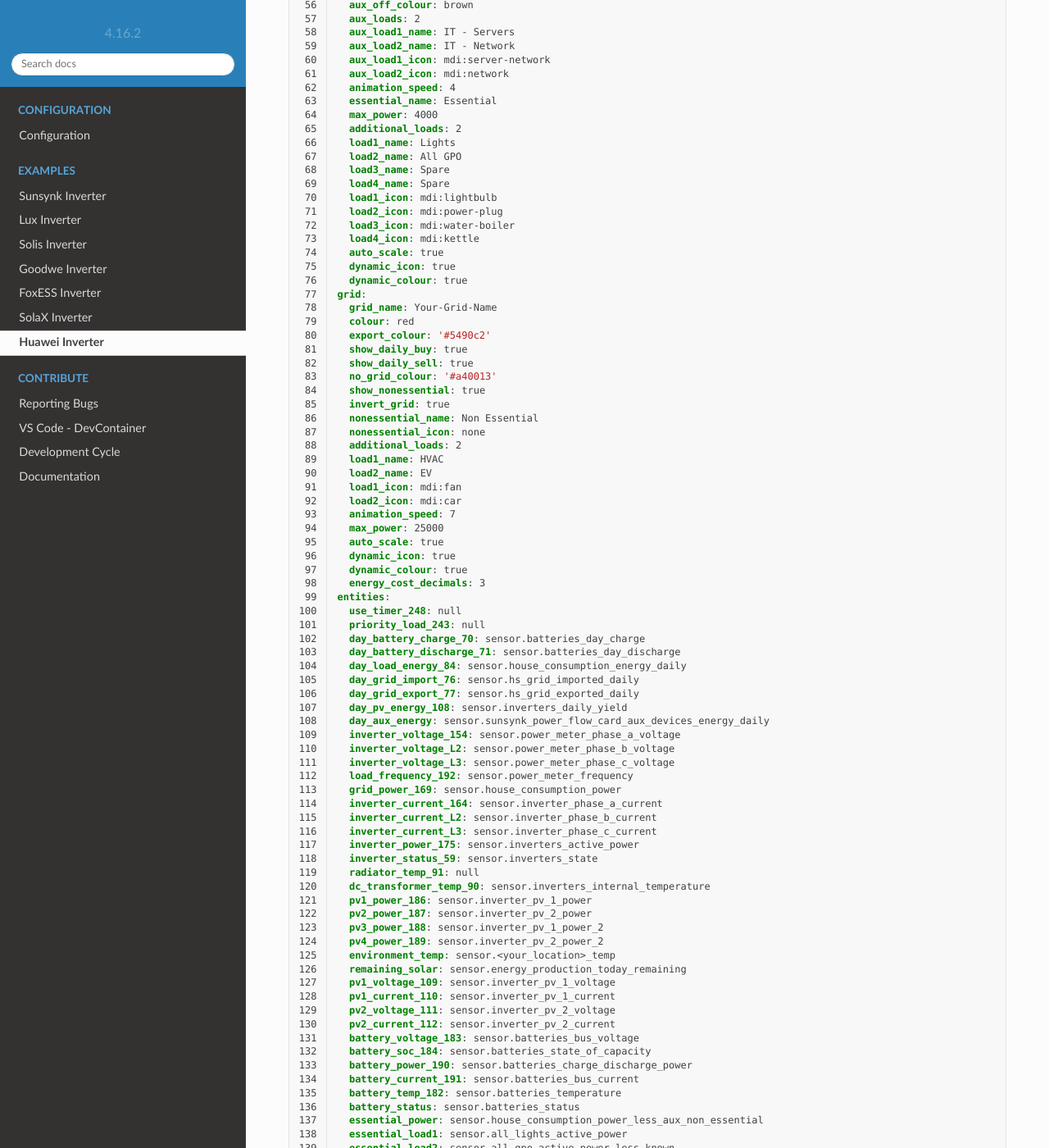
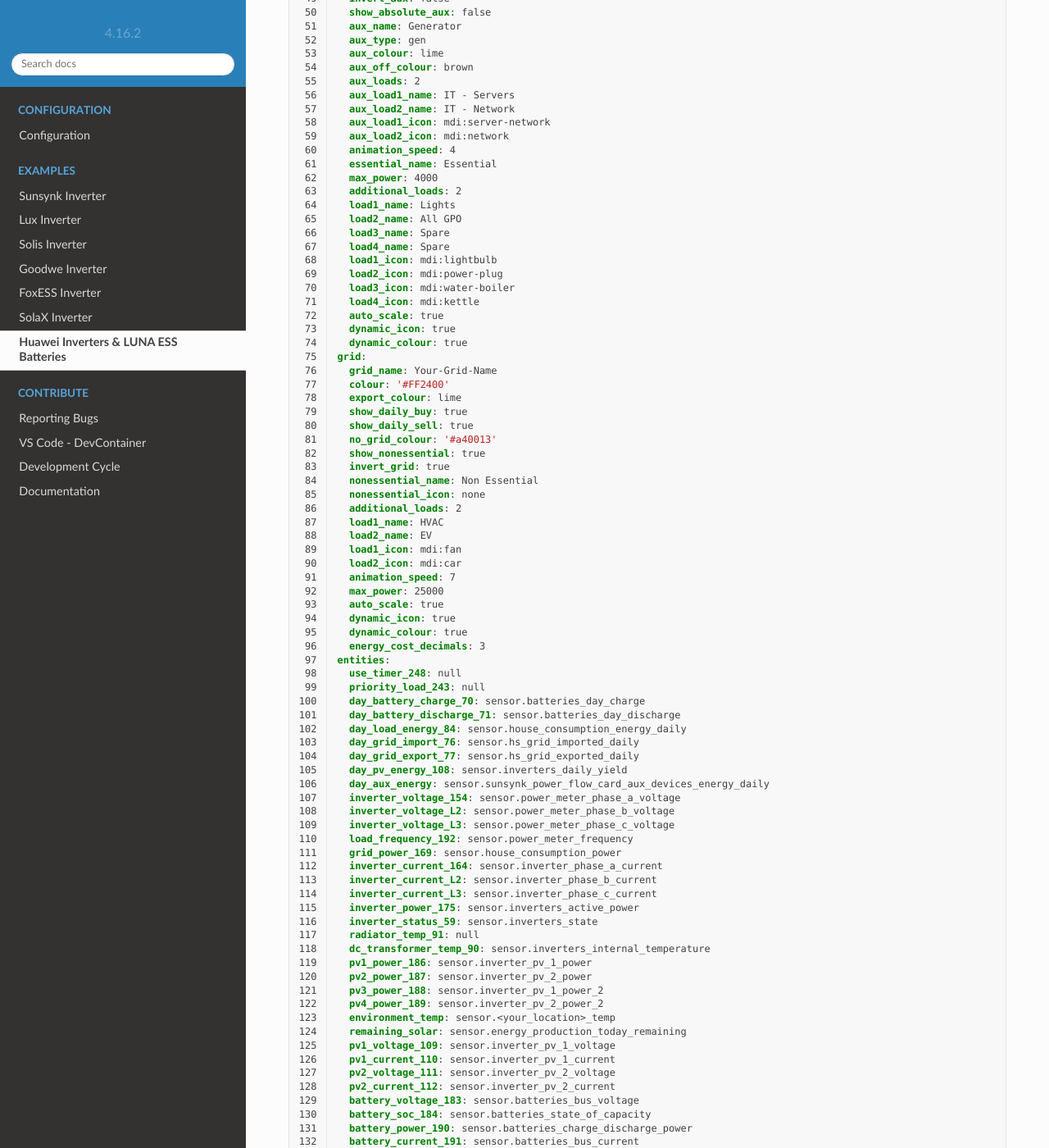
Before and after one commit to slipx06/sunsynk-power-flow-card, a Sphinx documentation site: the page built from docs/examples/huawei.rst, in a window 1280 px wide and 1400 px high, scrolled down 9669 px. Shown: the whole window at 82% size. Built offline with Sphinx 7.4.7 and the Read the Docs theme 2.0.0, drawn with Linux system fonts in a browser that asks for light colours; some of the changed text lies outside the part shown.

Commit message:
Update huawei.rst

```diff
--- a/docs/examples/huawei.rst
+++ b/docs/examples/huawei.rst
@@ -1,24 +1,24 @@
-################
-Huawei Inverter
-################
+#######################################
+ Huawei Inverters & LUNA ESS Batteries
+#######################################
 
-Integration via WLCRS "Huawei Solar". See https://github.com/wlcrs/huawei_solar/wiki
+Data sources for the Sunsynk card for users of Huawei Solar (or iStore in Australia) is provided by the use of the [WLCRS "Huawei Solar" Integration](https://github.com/wlcrs/huawei_solar/wiki).
+This integration as well as the [Energy Meter integration](https://github.com/zeronounours/HA-custom-component-energy-meter), must be installed prior to installing the Sunsynk card
 
 .. note::
 
    THIS EXAMPLE IS CURRENTLY IN DRAFT MODE.
 
-Additional yaml (or links to them) is still pending for all the derived sensors that are required
-to be created, from the baseline sensors that the WLCRS integration provides. Also the energy_meter
-integration (installable via HACS) is required to be installed
+An additional yamls are still pending for creating example eletricity tariffs, that leverage the [energy_meter integration](https://github.com/zeronounours/HA-custom-component-energy-meter).
+With this installed, using HACS,
 
 .. note::
 
-   Solar 'max_power' is based upon 6.6kW of panels per inverter, please update to reflect actual panels total capacity.
+   Solar 'max_power' is based upon 6.6kW or 9kW of panels per inverter, please update to reflect actual panels total capacity.
 
 
 ***********************************************************************************************
-Example 1 - 1 x L1 1phase inverter with a 15kWh LUNA ESS battery - 2 PV strings.
+Example 1 - 1 x L1 1phase inverter with a 15kWh LUNA ESS battery - 2 PV strings (6.6kW)
 ***********************************************************************************************
 
 .. code-block:: yaml
@@ -47,7 +47,7 @@
     energy: 14850
     shutdown_soc: 15
     invert_power: true
-    colour: pink
+    colour: '#FF6984'
     show_daily: true
     animation_speed: 5
     max_power: 5000
@@ -58,11 +58,11 @@
     dynamic_colour: true
     linear_gradient: true
   solar:
-    colour: '#5fb6ad'
+    colour: '#F7BC00'
     show_daily: true
     mppts: 2
     animation_speed: 8
-    max_power: 13200
+    max_power: 6600
     pv1_name: Inv1.S1
     pv2_name: Inv2.S1
     display_mode: 2
@@ -76,7 +76,7 @@
     show_absolute_aux: false
     aux_name: Generator
     aux_type: gen
-    aux_colour: green
+    aux_colour: lime
     aux_off_colour: brown
     aux_loads: 2
     aux_load1_name: IT - Servers
@@ -100,8 +100,8 @@
     dynamic_colour: true
   grid:
     grid_name: Your-Grid-Name
-    colour: red
-    export_colour: '#5490c2'
+    colour: '#FF2400'
+    export_colour: lime
     show_daily_buy: true
     show_daily_sell: true
     no_grid_colour: '#a40013'
@@ -174,8 +174,10 @@
     aux_load2_extra: sensor.env_server_rack_bme280_temperature
     grid_voltage: sensor.power_meter_voltage
 
+
+
 **************************************************************************************************
-Example 2 - 2 x L1 1phase inverter with a 15kWh LUNA ESS battery - 4 PV strings (2 per inverter)
+Example 2 - 2 x L1 1phase inverter with a 15kWh LUNA ESS battery - 4 PV strings (13.2kW)
 **************************************************************************************************
 
 .. code-block:: yaml
@@ -203,7 +205,7 @@
     energy: 14850
     shutdown_soc: 15
     invert_power: true
-    colour: pink
+    colour: '#FF6984'
     show_daily: true
     animation_speed: 5
     max_power: 5000
@@ -214,7 +216,7 @@
     dynamic_colour: true
     linear_gradient: true
   solar:
-    colour: '#5fb6ad'
+    colour: '#F7BC00'
     show_daily: true
     mppts: 4
     animation_speed: 8
@@ -233,7 +235,7 @@
     show_absolute_aux: false
     aux_name: Generator
     aux_type: gen
-    aux_colour: green
+    aux_colour: lime
     aux_off_colour: brown
     aux_loads: 2
     aux_load1_name: IT - Servers
@@ -257,8 +259,8 @@
     dynamic_colour: true
   grid:
     grid_name: Your-Grid-Name
-    colour: red
-    export_colour: '#5490c2'
+    colour: '#FF2400'
+    export_colour: lime
     show_daily_buy: true
     show_daily_sell: true
     no_grid_colour: '#a40013'
@@ -368,7 +371,7 @@
     energy: 14850
     shutdown_soc: 15
     invert_power: true
-    colour: pink
+    colour: '#FF6984'
     show_daily: true
     animation_speed: 5
     max_power: 5000
@@ -379,11 +382,11 @@
     dynamic_colour: true
     linear_gradient: true
   solar:
-    colour: '#5fb6ad'
+    colour: '#F7BC00'
     show_daily: true
     mppts: 2
     animation_speed: 8
-    max_power: 6600
+    max_power: 10000
     pv1_name: Inv1.S1
     pv2_name: Inv2.S1
     display_mode: 2
@@ -397,7 +400,7 @@
     show_absolute_aux: false
     aux_name: Generator
     aux_type: gen
-    aux_colour: green
+    aux_colour: lime
     aux_off_colour: brown
     aux_loads: 2
     aux_load1_name: IT - Servers
@@ -421,8 +424,8 @@
     dynamic_colour: true
   grid:
     grid_name: Your-Grid-Name
-    colour: red
-    export_colour: '#5490c2'
+    colour: '#FF2400'
+    export_colour: lime
     show_daily_buy: true
     show_daily_sell: true
     no_grid_colour: '#a40013'
@@ -507,9 +510,7 @@
 
 
 ***************************************************************************************************
-Example 4 - 1 x M1 3phase inverters with 2 x 15kWh LUNA ESS batteries - 2 PV strings (2 per inverter)
-
-Notes to self: Need to update to refelct using 2 x battery and combined sensors for that
+Example 4 - 1 x M1 3phase inverters with 2 x 15kWh LUNA ESS batteries - 2 PV strings (10kW)
 ***************************************************************************************************
 
 .. code-block:: yaml
@@ -538,7 +539,7 @@
     energy: 29700
     shutdown_soc: 15
     invert_power: true
-    colour: pink
+    colour: '#FF6984'
     show_daily: true
     animation_speed: 5
     max_power: 10000
@@ -549,15 +550,13 @@
     dynamic_colour: true
     linear_gradient: true
   solar:
-    colour: '#5fb6ad'
+    colour: '#F7BC00'
     show_daily: true
     mppts: 2
     animation_speed: 8
-    max_power: 13200
+    max_power: 10000
     pv1_name: Inv1.S1
     pv2_name: Inv2.S1
-    pv3_name: Inv1.S2
-    pv4_name: Inv2.S2
     display_mode: 2
     auto_scale: true
   load:
@@ -569,7 +568,7 @@
     show_absolute_aux: false
     aux_name: Generator
     aux_type: gen
-    aux_colour: green
+    aux_colour: lime
     aux_off_colour: brown
     aux_loads: 2
     aux_load1_name: IT - Servers
@@ -593,8 +592,8 @@
     dynamic_colour: true
   grid:
     grid_name: Your-Grid-Name
-    colour: red
-    export_colour: '#5490c2'
+    colour: '#FF2400'
+    export_colour: lime
     show_daily_buy: true
     show_daily_sell: true
     no_grid_colour: '#a40013'
@@ -681,7 +680,7 @@
 
 
 ***************************************************************************************************
-Example 5 - 2 x M1 3phase inverters with a 15kWh LUNA ESS battery - 4 PV strings (2 per inverter)
+Example 5 - 2 x M1 3phase inverters with a 15kWh LUNA ESS battery - 4 PV strings (20kW)
 ***************************************************************************************************
 
 .. code-block:: yaml
@@ -710,7 +709,7 @@
     energy: 14850
     shutdown_soc: 15
     invert_power: true
-    colour: pink
+    colour: '#FF6984'
     show_daily: true
     animation_speed: 5
     max_power: 5000
@@ -721,11 +720,11 @@
     dynamic_colour: true
     linear_gradient: true
   solar:
-    colour: '#5fb6ad'
+    colour: '#F7BC00'
     show_daily: true
     mppts: 4
     animation_speed: 8
-    max_power: 13200
+    max_power: 20000
     pv1_name: Inv1.S1
     pv2_name: Inv2.S1
     pv3_name: Inv1.S2
@@ -741,7 +740,7 @@
     show_absolute_aux: false
     aux_name: Generator
     aux_type: gen
-    aux_colour: green
+    aux_colour: lime
     aux_off_colour: brown
     aux_loads: 2
     aux_load1_name: IT - Servers
@@ -765,8 +764,8 @@
     dynamic_colour: true
   grid:
     grid_name: Your-Grid-Name
-    colour: red
-    export_colour: '#5490c2'
+    colour: '#FF2400'
+    export_colour: lime
     show_daily_buy: true
     show_daily_sell: true
     no_grid_colour: '#a40013'
```
Also changed, not shown: other parts of docs/examples/huawei.rst (+2 -1 lines).
